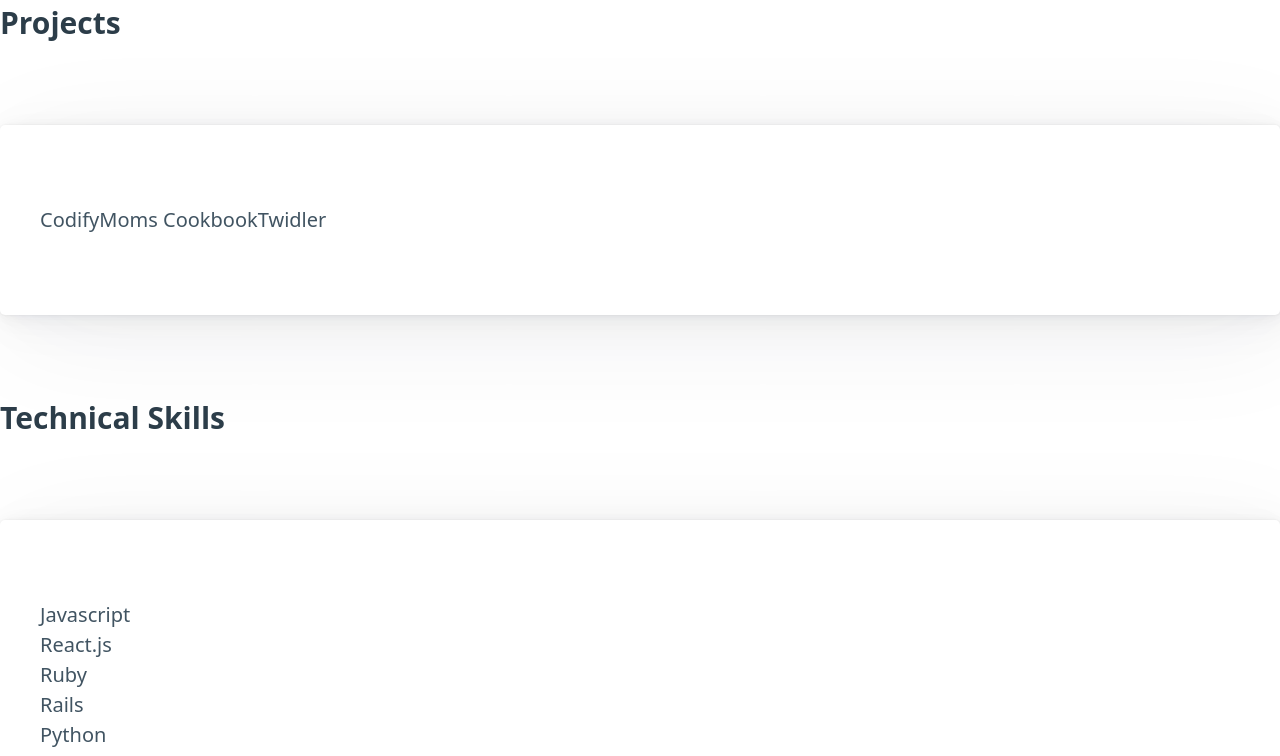
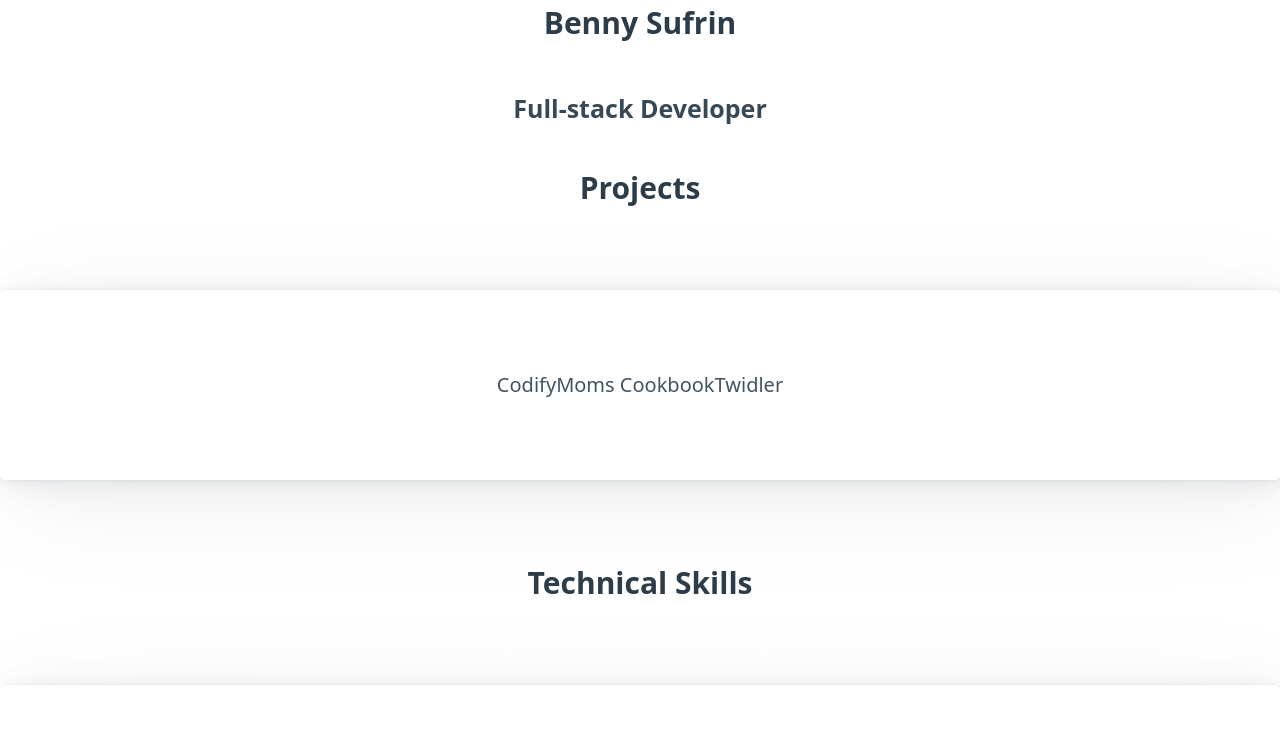
Before and after one commit to bennysuf/portfolio, a JavaScript app: page / in a window 1280 px wide. Shown: the top 756 px of the page. Built offline with nearby package versions, Linux system fonts and the light colour scheme.

Commit message:
add Header component, add text align style

```diff
--- a/src/components/App.js
+++ b/src/components/App.js
@@ -3,12 +3,14 @@ import Contact from "./Contact";
 import NavBar from "./Nav";
 import ProjectCard from "./projects/ProjectCard";
 import ExperienceCard from "./experience/ExperienceCard";
+import Header from "./Header";
 import "@picocss/pico/css/pico.min.css";
 
 function App() {
   return (
-    <div className="App">
+    <div className="App" style={{textAlign:"center"}}>
       <NavBar />
+      <Header />
       <ProjectCard />
       <ExperienceCard />
       <About />
@@ -18,3 +20,5 @@ function App() {
 }
 
 export default App;
+
+// TODO have fake drop down with a down or up arrow, when clicked, change state, ternary to see if arrow is up or down, display card or a bar with component title
```
